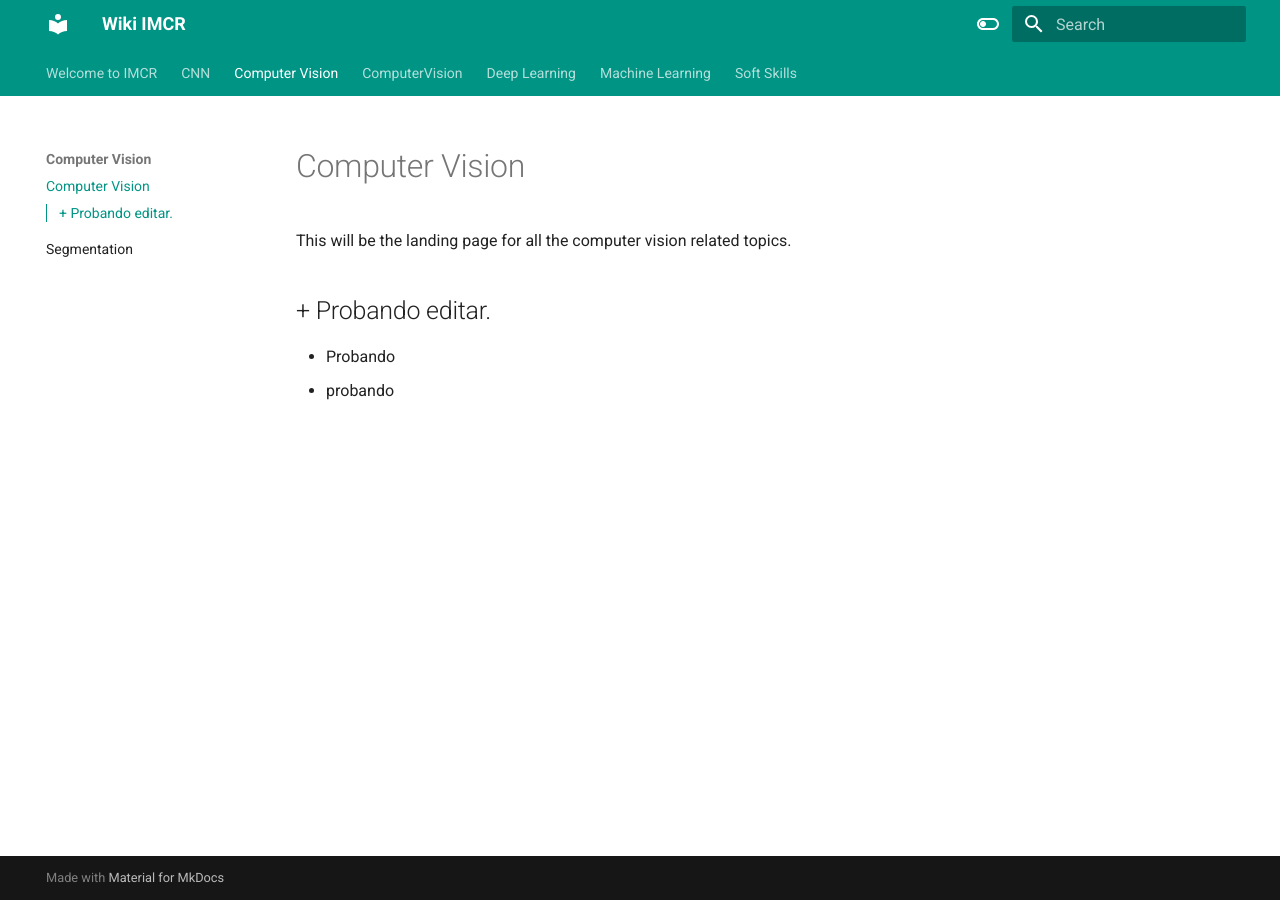
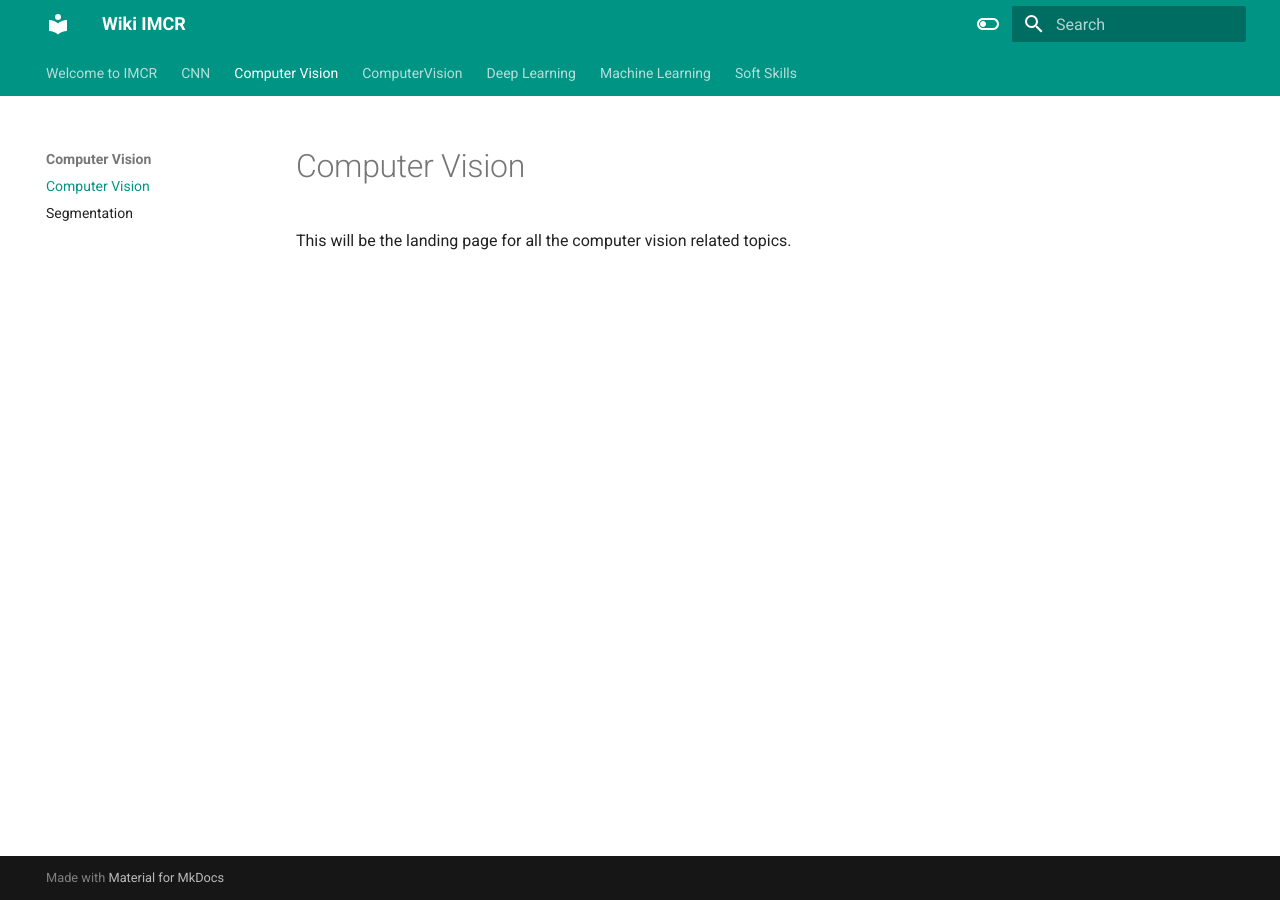
Before and after one commit to abl78-ua/Wiki-IMCR, an MkDocs documentation site: the page built from docs/Computer Vision/ComputerVision.md, in a window 1280 px wide. Built offline with MkDocs 1.6.1 and Material for MkDocs 9.7.7, drawn with Linux system fonts in a browser that asks for light colours.

Commit message:
Update ComputerVision.md

```diff
--- a/docs/Computer Vision/ComputerVision.md
+++ b/docs/Computer Vision/ComputerVision.md
@@ -1,7 +1,3 @@
 # Computer Vision
 
 This will be the landing page for all the computer vision related topics.
-
-## + Probando editar.
-+ Probando
-+ probando
```
